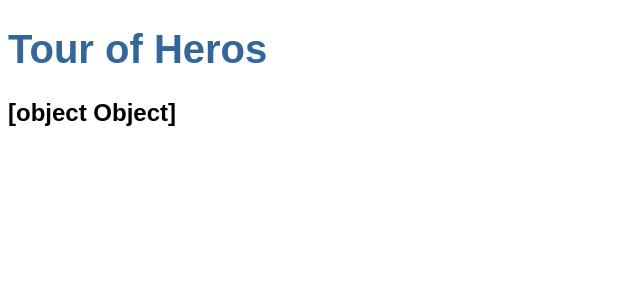
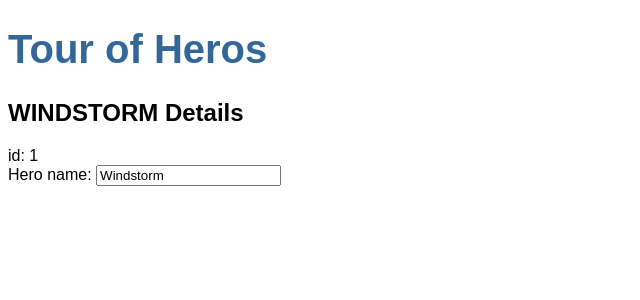
Before and after one commit to ktny/angular-tour-of-heroes, an Angular app: page / in a window 1280 px wide. Shown: the top 300 px of the page, without its empty margins (0-640 px from the left). Built offline with nearby package versions, Linux system fonts and the light colour scheme.

Commit message:
1. hero editor

```diff
--- a/src/app/heros/heros.component.html
+++ b/src/app/heros/heros.component.html
@@ -1 +1,6 @@
-<h2>{{ hero }}</h2>
+<h2>{{ hero.name | uppercase }} Details</h2>
+<div><span>id: </span>{{ hero.id }}</div>
+<div>
+  <label for="name">Hero name: </label>
+  <input id="name" [(ngModel)]="hero.name" placeholder="=" name />
+</div>
```
Also changed, not shown: src/app/app.module.ts (+10 -15 lines).
